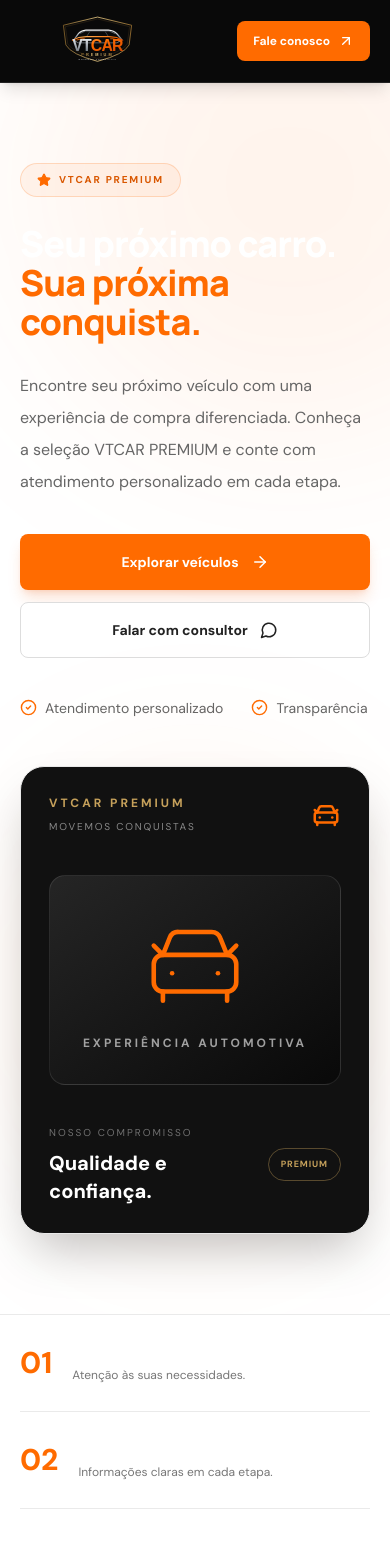
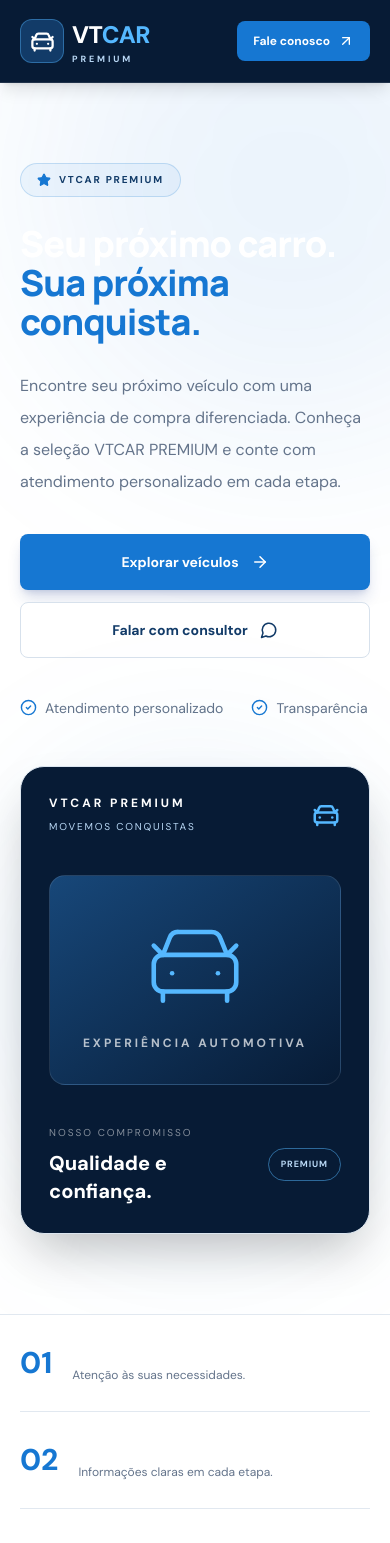
Before and after one commit to vtcarpremium/SISTEMA-VTCAR, a Next.js app: page / in a window 390 px wide. Shown: the top 1543 px of the page. Built offline with nearby package versions, Linux system fonts and the light colour scheme; no server answers; the database is empty.

Commit message:
Refactor page styles and update logo component
Updated styles and colors throughout the page, including header, links, and main sections. Adjusted logo component and improved accessibility features.

```diff
--- a/app/page.tsx
+++ b/app/page.tsx
@@ -1,12 +1,10 @@
 
-import Image from "next/image";
 import Link from "next/link";
 import {
   ArrowRight,
   ArrowUpRight,
   CarFront,
   CheckCircle2,
-  ChevronRight,
   ShieldCheck,
   Star,
   MessageCircle,
@@ -83,15 +81,18 @@ function formatMileage(mileage: number) {
 
 function Logo() {
   return (
-    <Link href="/" aria-label="VTCAR PREMIUM - Início">
-      <Image
-        src="/logo.svg"
-        alt="VTCAR PREMIUM"
-        width={230}
-        height={76}
-        priority
-        className="h-auto w-[155px] sm:w-[190px]"
-      />
+    <Link href="/" aria-label="VTCAR PREMIUM - Início" className="flex items-center gap-2">
+      <span className="flex h-11 w-11 items-center justify-center rounded-xl border border-[#55B8FF]/40 bg-[#123B68]">
+        <CarFront size={27} className="text-white" />
+      </span>
+      <span className="leading-none">
+        <span className="block text-2xl font-black tracking-tight text-white">
+          VT<span className="text-[#55B8FF]">CAR</span>
+        </span>
+        <span className="mt-1 block text-[9px] font-bold tracking-[0.32em] text-[#B9D8F5]">
+          PREMIUM
+        </span>
+      </span>
     </Link>
   );
 }
@@ -100,23 +101,23 @@ export default async function Home() {
   const vehicles = await getVehicles();
 
   return (
-    <main className="min-h-screen bg-[#F7F7F5] text-[#171717]">
+    <main className="min-h-screen bg-[#F4F7FB] text-[#10243D]">
       {/* CABEÇALHO */}
-      <header className="sticky top-0 z-50 border-b border-white/10 bg-[#090909] shadow-lg">
+      <header className="sticky top-0 z-50 border-b border-white/10 bg-[#071B35] shadow-lg">
         <div className="mx-auto flex min-h-[82px] max-w-[1320px] items-center justify-between gap-5 px-5 sm:px-8 lg:px-12">
           <Logo />
 
           <nav className="hidden items-center gap-8 text-sm font-medium text-white/75 lg:flex">
-            <Link href="/" className="text-[#FF6B00]">Início</Link>
-            <Link href="#estoque" className="transition hover:text-[#FF6B00]">Estoque</Link>
-            <Link href="#diferenciais" className="transition hover:text-[#FF6B00]">Por que escolher</Link>
-            <Link href="#sobre" className="transition hover:text-[#FF6B00]">Sobre nós</Link>
-            <Link href="#contato" className="transition hover:text-[#FF6B00]">Contato</Link>
+            <Link href="/" className="text-[#55B8FF]">Início</Link>
+            <Link href="#estoque" className="transition hover:text-[#55B8FF]">Estoque</Link>
+            <Link href="#diferenciais" className="transition hover:text-[#55B8FF]">Por que escolher</Link>
+            <Link href="#sobre" className="transition hover:text-[#55B8FF]">Sobre nós</Link>
+            <Link href="#contato" className="transition hover:text-[#55B8FF]">Contato</Link>
           </nav>
 
           <Link
             href="#contato"
-            className="inline-flex items-center gap-2 rounded-lg bg-[#FF6B00] px-4 py-3 text-xs font-bold text-white transition hover:bg-[#D95700] sm:px-6"
+            className="inline-flex items-center gap-2 rounded-lg bg-[#1677D2] px-4 py-3 text-xs font-bold text-white transition hover:bg-[#0D5EAD] sm:px-6"
           >
             Fale conosco
             <ArrowUpRight size={16} />
@@ -126,13 +127,13 @@ export default async function Home() {
 
       {/* BANNER PRINCIPAL */}
       <section className="relative overflow-hidden bg-white">
-        <div className="absolute -right-40 -top-40 h-[520px] w-[520px] rounded-full bg-[#FF6B00]/[0.07] blur-[100px]" />
+        <div className="absolute -right-40 -top-40 h-[520px] w-[520px] rounded-full bg-[#1677D2]/[0.08] blur-[100px]" />
 
         <div className="relative mx-auto grid max-w-[1320px] items-center gap-12 px-5 py-20 sm:px-8 lg:grid-cols-2 lg:px-12 lg:py-28">
           <div>
-            <div className="inline-flex items-center gap-2 rounded-full border border-[#FF6B00]/20 bg-[#FF6B00]/[0.06] px-4 py-2">
-              <Star size={14} className="fill-[#FF6B00] text-[#FF6B00]" />
-              <span className="text-[10px] font-bold uppercase tracking-[0.18em] text-[#D95700]">
+            <div className="inline-flex items-center gap-2 rounded-full border border-[#1677D2]/20 bg-[#1677D2]/[0.06] px-4 py-2">
+              <Star size={14} className="fill-[#1677D2] text-[#1677D2]" />
+              <span className="text-[10px] font-bold uppercase tracking-[0.18em] text-[#123B68]">
                 VTCAR PREMIUM
               </span>
             </div>
@@ -140,10 +141,10 @@ export default async function Home() {
             <h1 className="mt-7 max-w-2xl text-4xl font-black leading-[1.08] tracking-tight sm:text-6xl lg:text-[68px]">
               Seu próximo carro.
               <br />
-              <span className="text-[#FF6B00]">Sua próxima conquista.</span>
+              <span className="text-[#1677D2]">Sua próxima conquista.</span>
             </h1>
 
-            <p className="mt-7 max-w-xl text-base leading-8 text-[#666] sm:text-lg">
+            <p className="mt-7 max-w-xl text-base leading-8 text-[#64748B] sm:text-lg">
               Encontre seu próximo veículo com uma experiência de compra
               diferenciada. Conheça a seleção VTCAR PREMIUM e conte com
               atendimento personalizado em cada etapa.
@@ -152,7 +153,7 @@ export default async function Home() {
             <div className="mt-9 flex flex-col gap-3 sm:flex-row">
               <Link
                 href="#estoque"
-                className="inline-flex min-h-[56px] items-center justify-center gap-3 rounded-lg bg-[#FF6B00] px-7 text-sm font-bold text-white shadow-lg shadow-orange-600/20 transition hover:-translate-y-1 hover:bg-[#D95700]"
+                className="inline-flex min-h-[56px] items-center justify-center gap-3 rounded-lg bg-[#1677D2] px-7 text-sm font-bold text-white shadow-lg shadow-blue-900/20 transition hover:-translate-y-1 hover:bg-[#0D5EAD]"
               >
                 Explorar veículos
                 <ArrowRight size={18} />
@@ -160,49 +161,49 @@ export default async function Home() {
 
               <Link
                 href="#contato"
-                className="inline-flex min-h-[56px] items-center justify-center gap-3 rounded-lg border border-[#DDD] bg-white px-7 text-sm font-bold text-[#222] transition hover:border-[#FF6B00] hover:text-[#D95700]"
+                className="inline-flex min-h-[56px] items-center justify-center gap-3 rounded-lg border border-[#D7E1EC] bg-white px-7 text-sm font-bold text-[#123B68] transition hover:border-[#1677D2] hover:text-[#1677D2]"
               >
                 Falar com consultor
                 <MessageCircle size={18} />
               </Link>
             </div>
 
-            <div className="mt-10 flex flex-wrap gap-x-7 gap-y-4 text-sm text-[#666]">
+            <div className="mt-10 flex flex-wrap gap-x-7 gap-y-4 text-sm text-[#64748B]">
               <span className="flex items-center gap-2">
-                <CheckCircle2 size={17} className="text-[#FF6B00]" />
+                <CheckCircle2 size={17} className="text-[#1677D2]" />
                 Atendimento personalizado
               </span>
               <span className="flex items-center gap-2">
-                <CheckCircle2 size={17} className="text-[#FF6B00]" />
+                <CheckCircle2 size={17} className="text-[#1677D2]" />
                 Transparência
               </span>
             </div>
           </div>
 
           <div className="relative">
-            <div className="absolute inset-8 rounded-full bg-[#FF6B00]/10 blur-[90px]" />
+            <div className="absolute inset-8 rounded-full bg-[#1677D2]/15 blur-[90px]" />
 
-            <div className="relative overflow-hidden rounded-3xl border border-[#E9E9E9] bg-[#111] p-7 text-white shadow-2xl sm:p-10">
+            <div className="relative overflow-hidden rounded-3xl border border-[#DCE6F0] bg-[#071B35] p-7 text-white shadow-2xl sm:p-10">
               <div className="flex items-center justify-between">
                 <div>
-                  <p className="text-xs font-bold tracking-[0.25em] text-[#C6A15B]">
+                  <p className="text-xs font-bold tracking-[0.25em] text-white">
                     VTCAR PREMIUM
                   </p>
-                  <p className="mt-2 text-[10px] tracking-[0.18em] text-white/50">
+                  <p className="mt-2 text-[10px] tracking-[0.18em] text-[#B9D8F5]">
                     MOVEMOS CONQUISTAS
                   </p>
                 </div>
-                <CarFront size={30} className="text-[#FF6B00]" />
+                <CarFront size={30} className="text-[#55B8FF]" />
               </div>
 
-              <div className="my-10 flex min-h-[210px] items-center justify-center rounded-2xl border border-white/10 bg-gradient-to-br from-[#252525] to-[#090909]">
+              <div className="my-10 flex min-h-[210px] items-center justify-center rounded-2xl border border-white/10 bg-gradient-to-br from-[#174779] to-[#071B35]">
                 <div className="text-center">
                   <CarFront
                     size={110}
                     strokeWidth={1}
-                    className="mx-auto text-[#FF6B00]"
+                    className="mx-auto text-[#55B8FF]"
                   />
-                  <p className="mt-4 text-xs font-bold tracking-[0.25em] text-white/60">
+                  <p className="mt-4 text-xs font-bold tracking-[0.25em] text-white/70">
                     EXPERIÊNCIA AUTOMOTIVA
                   </p>
                 </div>
@@ -210,14 +211,14 @@ export default async function Home() {
 
               <div className="flex items-center justify-between gap-4">
                 <div>
-                  <p className="text-[10px] uppercase tracking-[0.2em] text-white/40">
+                  <p className="text-[10px] uppercase tracking-[0.2em] text-white/50">
                     Nosso compromisso
                   </p>
                   <p className="mt-2 text-xl font-black">
                     Qualidade e confiança.
                   </p>
                 </div>
-                <span className="rounded-full border border-[#C6A15B]/40 px-3 py-2 text-[9px] font-bold tracking-widest text-[#C6A15B]">
+                <span className="rounded-full border border-[#55B8FF]/50 px-3 py-2 text-[9px] font-bold tracking-widest text-[#B9D8F5]">
                   PREMIUM
                 </span>
               </div>
@@ -226,19 +227,19 @@ export default async function Home() {
         </div>
       </section>
 
-      {/* FAIXA DE DIFERENCIAIS */}
-      <section className="border-y border-[#EAEAEA] bg-white">
-        <div className="mx-auto grid max-w-[1320px] divide-y divide-[#EAEAEA] px-5 sm:grid-cols-3 sm:divide-x sm:divide-y-0 sm:px-8 lg:px-12">
+      {/* DIFERENCIAIS */}
+      <section className="border-y border-[#E1E8F0] bg-white">
+        <div className="mx-auto grid max-w-[1320px] divide-y divide-[#E1E8F0] px-5 sm:grid-cols-3 sm:divide-x sm:divide-y-0 sm:px-8 lg:px-12">
           {[
             ["01", "Atendimento próximo", "Atenção às suas necessidades."],
             ["02", "Negociação transparente", "Informações claras em cada etapa."],
             ["03", "Experiência premium", "Uma escolha feita com tranquilidade."],
           ].map(([number, title, description]) => (
             <div key={number} className="flex items-center gap-5 py-7 sm:px-6">
-              <span className="text-3xl font-black text-[#FF6B00]">{number}</span>
+              <span className="text-3xl font-black text-[#1677D2]">{number}</span>
               <div>
                 <h2 className="text-sm font-bold">{title}</h2>
-                <p className="mt-1 text-xs text-[#777]">{description}</p>
+                <p className="mt-1 text-xs text-[#64748B]">{description}</p>
               </div>
             </div>
           ))}
@@ -250,18 +251,18 @@ export default async function Home() {
         <div className="mx-auto max-w-[1320px] px-5 sm:px-8 lg:px-12">
           <div className="flex flex-col justify-between gap-5 md:flex-row md:items-end">
             <div>
-              <p className="text-xs font-bold uppercase tracking-[0.22em] text-[#D95700]">
+              <p className="text-xs font-bold uppercase tracking-[0.22em] text-[#1677D2]">
                 Seleção especial
               </p>
               <h2 className="mt-3 text-3xl font-black tracking-tight sm:text-5xl">
                 Encontre seu próximo veículo.
               </h2>
-              <p className="mt-4 max-w-xl text-sm leading-7 text-[#777]">
+              <p className="mt-4 max-w-xl text-sm leading-7 text-[#64748B]">
                 Confira os veículos disponíveis no catálogo VTCAR PREMIUM.
               </p>
             </div>
 
-            <span className="text-sm font-semibold text-[#777]">
+            <span className="text-sm font-semibold text-[#64748B]">
               {vehicles.length} {vehicles.length === 1 ? "veículo disponível" : "veículos disponíveis"}
             </span>
           </div>
@@ -271,9 +272,9 @@ export default async function Home() {
               {vehicles.map((vehicle) => (
                 <article
                   key={vehicle.id}
-                  className="group overflow-hidden rounded-2xl border border-[#E8E8E8] bg-white shadow-sm transition duration-300 hover:-translate-y-1 hover:shadow-xl"
+                  className="group overflow-hidden rounded-2xl border border-[#E1E8F0] bg-white shadow-sm transition duration-300 hover:-translate-y-1 hover:shadow-xl"
                 >
-                  <div className="relative flex aspect-[16/10] items-center justify-center overflow-hidden bg-[#ECECEB]">
+                  <div className="relative flex aspect-[16/10] items-center justify-center overflow-hidden bg-[#EAF0F6]">
                     {vehicle.cover_image ? (
                       <img
                         src={vehicle.cover_image}
@@ -281,18 +282,18 @@ export default async function Home() {
                         className="h-full w-full object-cover transition duration-500 group-hover:scale-105"
                       />
                     ) : (
-                      <CarFront size={70} strokeWidth={1} className="text-[#B7B7B7]" />
+                      <CarFront size={70} strokeWidth={1} className="text-[#91A7BE]" />
                     )}
 
                     {vehicle.featured && (
-                      <span className="absolute left-4 top-4 rounded-full bg-[#FF6B00] px-3 py-1.5 text-[10px] font-bold uppercase tracking-wider text-white">
+                      <span className="absolute left-4 top-4 rounded-full bg-[#1677D2] px-3 py-1.5 text-[10px] font-bold uppercase tracking-wider text-white">
                         Destaque
                       </span>
                     )}
                   </div>
 
                   <div className="p-6">
-                    <p className="text-[10px] font-bold uppercase tracking-[0.16em] text-[#999]">
+                    <p className="text-[10px] font-bold uppercase tracking-[0.16em] text-[#8293A7]">
                       {vehicle.brand}
                     </p>
 
@@ -301,29 +302,29 @@ export default async function Home() {
                     </h3>
 
                     {vehicle.version && (
-                      <p className="mt-1 text-sm text-[#777]">{vehicle.version}</p>
+                      <p className="mt-1 text-sm text-[#64748B]">{vehicle.version}</p>
                     )}
 
-                    <div className="mt-5 grid grid-cols-2 gap-3 border-y border-[#EEE] py-4 text-xs text-[#777]">
+                    <div className="mt-5 grid grid-cols-2 gap-3 border-y border-[#E8EDF3] py-4 text-xs text-[#64748B]">
                       <span>{vehicle.manufacture_year}/{vehicle.model_year}</span>
                       <span>{formatMileage(vehicle.mileage)}</span>
-                      <span>{vehicle.transmission || "Consulte câmbio"}</span>
-                      <span>{vehicle.fuel_type || "Consulte combustível"}</span>
+                      <span>{vehicle.transmission || "Consulte o câmbio"}</span>
+                      <span>{vehicle.fuel_type || "Consulte o combustível"}</span>
                     </div>
 
                     <div className="mt-5 flex items-center justify-between gap-3">
                       <div>
-                        <p className="text-[10px] uppercase tracking-wider text-[#999]">
+                        <p className="text-[10px] uppercase tracking-wider text-[#8293A7]">
                           Valor anunciado
                         </p>
-                        <p className="mt-1 text-xl font-black text-[#D95700]">
+                        <p className="mt-1 text-xl font-black text-[#123B68]">
                           {formatPrice(vehicle.price)}
                         </p>
                       </div>
 
                       <Link
                         href={`mailto:atendimento.vtcar@gmail.com?subject=${encodeURIComponent(`Interesse no veículo ${vehicle.title}`)}`}
-                        className="flex h-11 w-11 items-center justify-center rounded-lg bg-[#111] text-white transition hover:bg-[#FF6B00]"
+                        className="flex h-11 w-11 items-center justify-center rounded-lg bg-[#071B35] text-white transition hover:bg-[#1677D2]"
                         aria-label={`Consultar ${vehicle.title}`}
                       >
                         <ArrowUpRight size={20} />
@@ -334,18 +335,18 @@ export default async function Home() {
               ))}
             </div>
           ) : (
-            <div className="mt-12 rounded-2xl border border-[#E8E8E8] bg-white px-6 py-16 text-center shadow-sm">
-              <CarFront size={54} className="mx-auto text-[#FF6B00]" />
+            <div className="mt-12 rounded-2xl border border-[#E1E8F0] bg-white px-6 py-16 text-center shadow-sm">
+              <CarFront size={54} className="mx-auto text-[#1677D2]" />
               <h3 className="mt-5 text-2xl font-black">
                 Nosso catálogo está sendo preparado.
               </h3>
-              <p className="mx-auto mt-3 max-w-lg text-sm leading-7 text-[#777]">
+              <p className="mx-auto mt-3 max-w-lg text-sm leading-7 text-[#64748B]">
                 Em breve você poderá conferir nossos veículos disponíveis.
                 Entre em contato com a equipe para consultar oportunidades.
               </p>
               <Link
                 href="#contato"
-                className="mt-7 inline-flex items-center gap-2 rounded-lg bg-[#FF6B00] px-6 py-3 text-sm font-bold text-white hover:bg-[#D95700]"
+                className="mt-7 inline-flex items-center gap-2 rounded-lg bg-[#1677D2] px-6 py-3 text-sm font-bold text-white hover:bg-[#0D5EAD]"
               >
                 Falar com a equipe
                 <ArrowRight size={17} />
@@ -356,9 +357,9 @@ export default async function Home() {
       </section>
 
       {/* DIFERENCIAIS */}
-      <section id="diferenciais" className="scroll-mt-24 bg-[#111] py-20 text-white sm:py-28">
+      <section id="diferenciais" className="scroll-mt-24 bg-[#071B35] py-20 text-white sm:py-28">
         <div className="mx-auto max-w-[1320px] px-5 sm:px-8 lg:px-12">
-          <p className="text-xs font-bold uppercase tracking-[0.22em] text-[#FF6B00]">
+          <p className="text-xs font-bold uppercase tracking-[0.22em] text-[#55B8FF]">
             O padrão VTCAR
           </p>
 
@@ -384,10 +385,10 @@ export default async function Home() {
                 description: "Acompanhamento próximo para ajudar na sua escolha.",
               },
             ].map(({ icon: Icon, title, description }) => (
-              <div key={title} className="rounded-2xl border border-white/10 bg-white/[0.04] p-8">
-                <Icon size={32} className="text-[#FF6B00]" />
+              <div key={title} className="rounded-2xl border border-white/10 bg-white/[0.05] p-8">
+                <Icon size={32} className="text-[#55B8FF]" />
                 <h3 className="mt-6 text-xl font-bold">{title}</h3>
-                <p className="mt-3 text-sm leading-7 text-white/60">{description}</p>
+                <p className="mt-3 text-sm leading-7 text-white/65">{description}</p>
               </div>
             ))}
           </div>
@@ -398,7 +399,7 @@ export default async function Home() {
       <section id="sobre" className="scroll-mt-24 bg-white py-20 sm:py-28">
         <div className="mx-auto grid max-w-[1320px] gap-10 px-5 sm:px-8 md:grid-cols-2 md:items-center lg:px-12">
           <div>
-            <p className="text-xs font-bold uppercase tracking-[0.22em] text-[#D95700]">
+            <p className="text-xs font-bold uppercase tracking-[0.22em] text-[#1677D2]">
               Sobre a VTCAR
             </p>
             <h2 className="mt-4 text-3xl font-black leading-tight sm:text-5xl">
@@ -406,12 +407,12 @@ export default async function Home() {
             </h2>
           </div>
 
-          <div className="border-l-2 border-[#FF6B00] pl-7">
-            <p className="text-base leading-8 text-[#666]">
+          <div className="border-l-2 border-[#1677D2] pl-7">
+            <p className="text-base leading-8 text-[#64748B]">
               A VTCAR PREMIUM acredita que cada veículo representa novos
               caminhos, objetivos e conquistas.
             </p>
-            <p className="mt-5 text-base leading-8 text-[#666]">
+            <p className="mt-5 text-base leading-8 text-[#64748B]">
               Nosso compromisso é oferecer uma experiência automotiva moderna,
               transparente e personalizada, colocando o cliente no centro de
               cada negociação.
@@ -421,23 +422,23 @@ export default async function Home() {
       </section>
 
       {/* CONTATO */}
-      <section id="contato" className="scroll-mt-24 bg-[#F1F1EF] px-5 py-20 sm:px-8 sm:py-24 lg:px-12">
-        <div className="mx-auto flex max-w-[1320px] flex-col justify-between gap-8 rounded-3xl bg-[#111] p-8 text-white sm:p-14 lg:flex-row lg:items-center">
+      <section id="contato" className="scroll-mt-24 bg-[#EAF0F6] px-5 py-20 sm:px-8 sm:py-24 lg:px-12">
+        <div className="mx-auto flex max-w-[1320px] flex-col justify-between gap-8 rounded-3xl bg-[#071B35] p-8 text-white sm:p-14 lg:flex-row lg:items-center">
           <div className="max-w-2xl">
-            <p className="text-xs font-bold uppercase tracking-[0.22em] text-[#C6A15B]">
+            <p className="text-xs font-bold uppercase tracking-[0.22em] text-[#55B8FF]">
               Atendimento VTCAR PREMIUM
             </p>
             <h2 className="mt-4 text-3xl font-black sm:text-5xl">
               Sua próxima conquista começa com uma conversa.
             </h2>
-            <p className="mt-5 text-sm leading-7 text-white/60">
+            <p className="mt-5 text-sm leading-7 text-white/65">
               Entre em contato com nossa equipe e descubra as oportunidades disponíveis.
             </p>
           </div>
 
           <a
             href="mailto:atendimento.vtcar@gmail.com?subject=Atendimento%20VTCAR%20PREMIUM"
-            className="inline-flex min-h-[56px] shrink-0 items-center justify-center gap-3 rounded-lg bg-[#FF6B00] px-7 text-sm font-bold text-white transition hover:bg-[#D95700]"
+            className="inline-flex min-h-[56px] shrink-0 items-center justify-center gap-3 rounded-lg bg-[#1677D2] px-7 text-sm font-bold text-white transition hover:bg-[#0D5EAD]"
           >
             Falar com a equipe
             <ArrowUpRight size={18} />
@@ -446,28 +447,28 @@ export default async function Home() {
       </section>
 
       {/* RODAPÉ */}
-      <footer className="bg-[#090909] text-white">
+      <footer className="bg-[#071B35] text-white">
         <div className="mx-auto max-w-[1320px] px-5 py-12 sm:px-8 lg:px-12">
           <div className="flex flex-col justify-between gap-8 md:flex-row md:items-center">
             <div>
               <Logo />
-              <p className="mt-4 max-w-sm text-xs leading-6 text-white/45">
+              <p className="mt-4 max-w-sm text-xs leading-6 text-white/50">
                 Uma experiência automotiva construída sobre confiança, qualidade e compromisso.
               </p>
             </div>
 
-            <div className="flex flex-wrap gap-6 text-xs text-white/60">
-              <Link href="#estoque" className="hover:text-[#FF6B00]">Estoque</Link>
-              <Link href="#diferenciais" className="hover:text-[#FF6B00]">Diferenciais</Link>
-              <Link href="#sobre" className="hover:text-[#FF6B00]">Sobre nós</Link>
-              <Link href="#contato" className="hover:text-[#FF6B00]">Contato</Link>
+            <div className="flex flex-wrap gap-6 text-xs text-white/65">
+              <Link href="#estoque" className="hover:text-[#55B8FF]">Estoque</Link>
+              <Link href="#diferenciais" className="hover:text-[#55B8FF]">Diferenciais</Link>
+              <Link href="#sobre" className="hover:text-[#55B8FF]">Sobre nós</Link>
+              <Link href="#contato" className="hover:text-[#55B8FF]">Contato</Link>
             </div>
           </div>
 
-          <div className="mt-10 flex flex-col justify-between gap-3 border-t border-white/10 pt-7 text-[10px] tracking-wider text-white/40 sm:flex-row">
+          <div className="mt-10 flex flex-col justify-between gap-3 border-t border-white/10 pt-7 text-[10px] tracking-wider text-white/45 sm:flex-row">
             <p>© {new Date().getFullYear()} VTCAR PREMIUM. TODOS OS DIREITOS RESERVADOS.</p>
-            <p className="font-bold tracking-[0.2em] text-[#C6A15B]">
-              WE BUILD MOMENTUM.
+            <p className="font-bold tracking-[0.2em] text-[#B9D8F5]">
+              MOVEMOS CONQUISTAS.
             </p>
           </div>
         </div>
```
